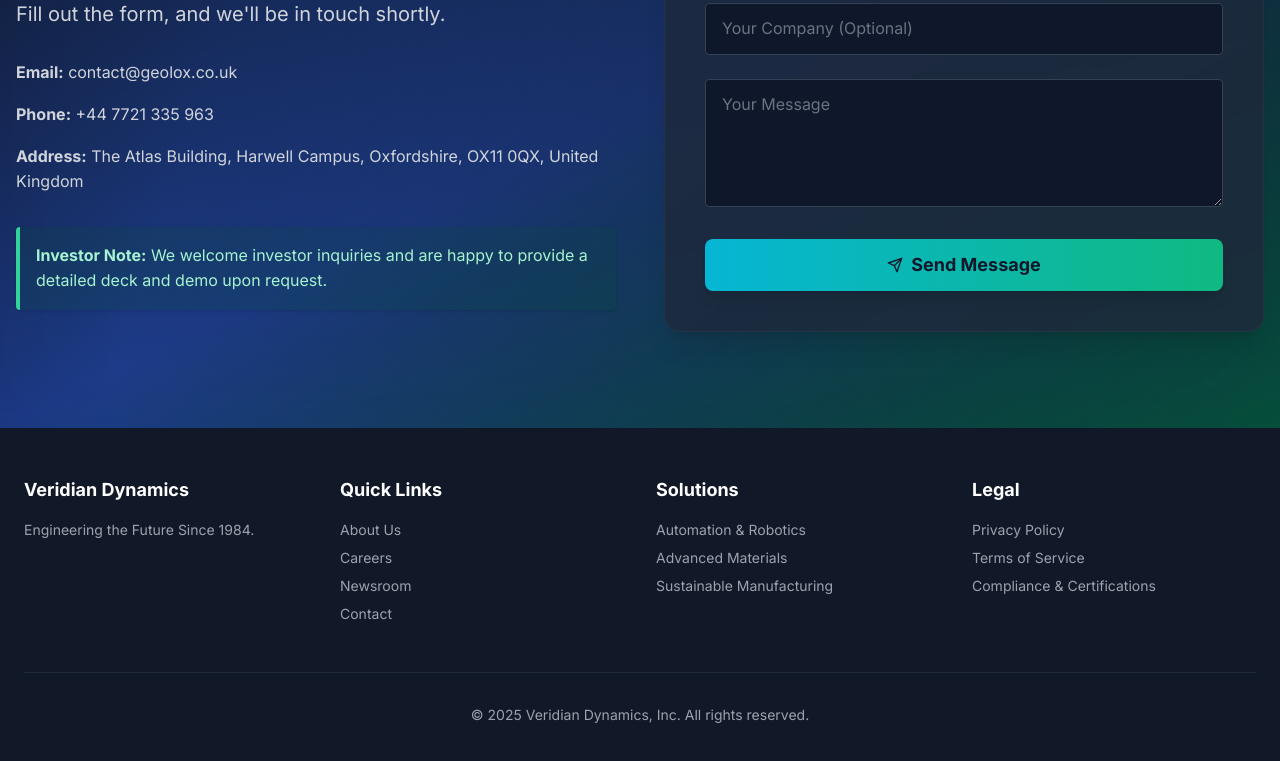
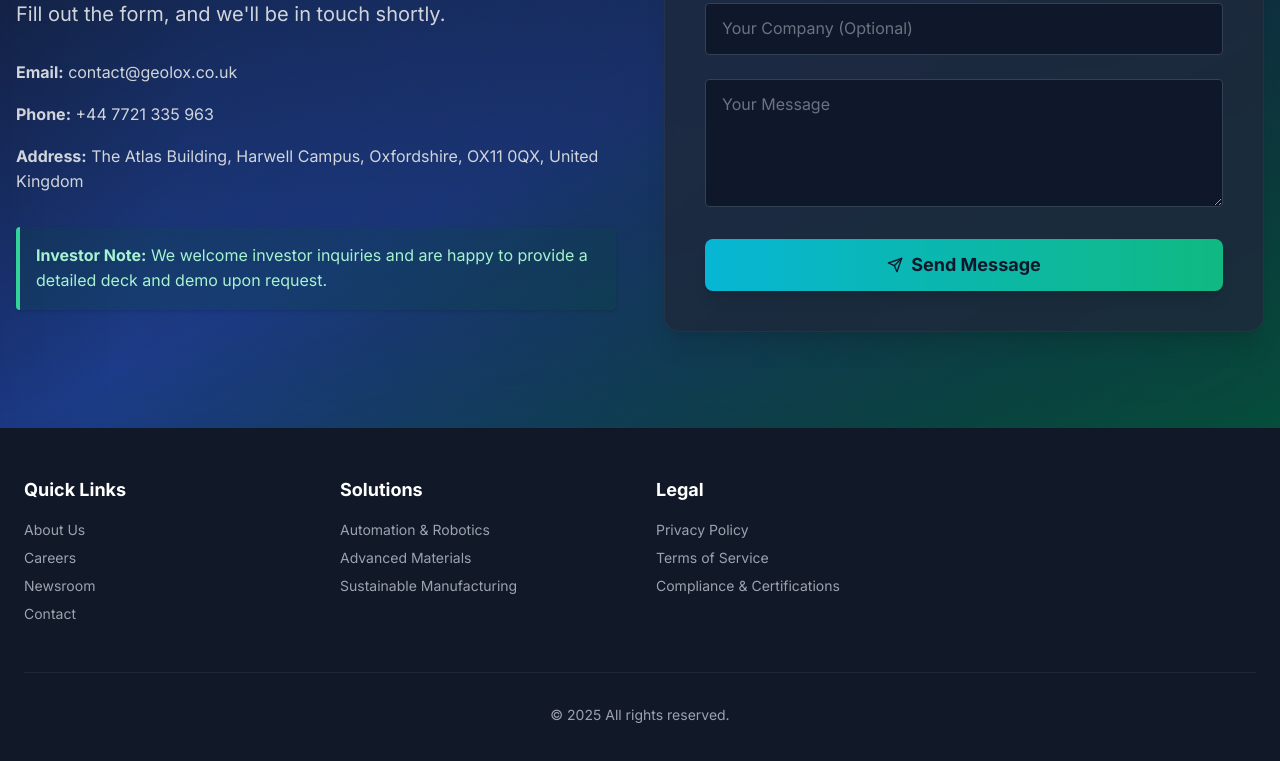
Before and after one commit to GEOLOX/GEOLOX-Website, a Next.js app: page / in a window 1280 px wide. Shown: the part 3655-4416 px from the top of the page. Built offline with nearby package versions, Linux system fonts and the light colour scheme.

Commit message:
Update Footer.js

```diff
--- a/components/Footer.js
+++ b/components/Footer.js
@@ -6,10 +6,7 @@ export default function Footer() {
     <footer className="bg-gray-900 text-gray-400">
       <div className="container mx-auto px-6 py-12">
         <div className="grid grid-cols-1 md:grid-cols-4 gap-8">
-          <div>
-            <h3 className="text-lg font-semibold text-white mb-4">Veridian Dynamics</h3>
-            <p className="text-sm">Engineering the Future Since 1984.</p>
-          </div>
+
           <div>
             <h3 className="text-lg font-semibold text-white mb-4">Quick Links</h3>
             <ul className="space-y-2 text-sm">
@@ -37,7 +34,7 @@ export default function Footer() {
           </div>
         </div>
         <div className="mt-12 border-t border-gray-800 pt-8 text-center text-sm">
-          <p>© {new Date().getFullYear()} Veridian Dynamics, Inc. All rights reserved.</p>
+          <p>© {new Date().getFullYear()} All rights reserved.</p>
         </div>
       </div>
     </footer>
```
